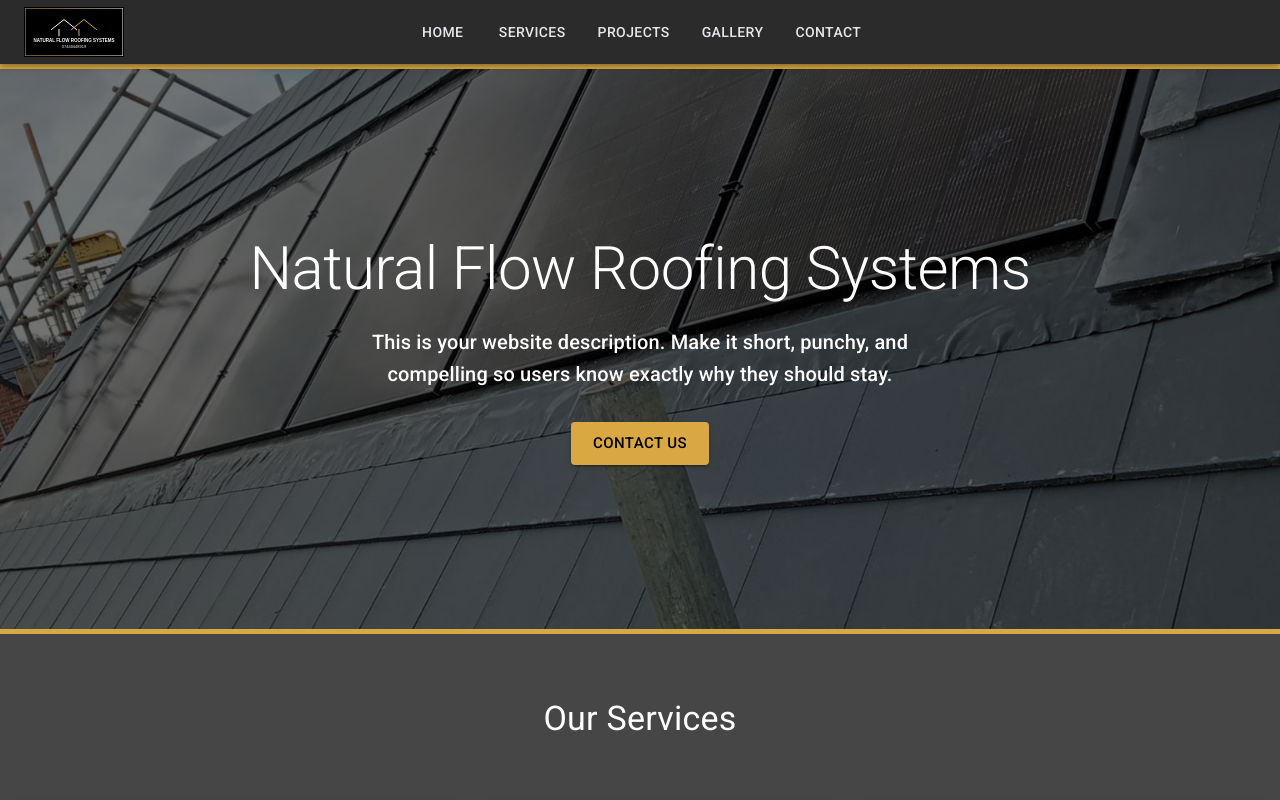
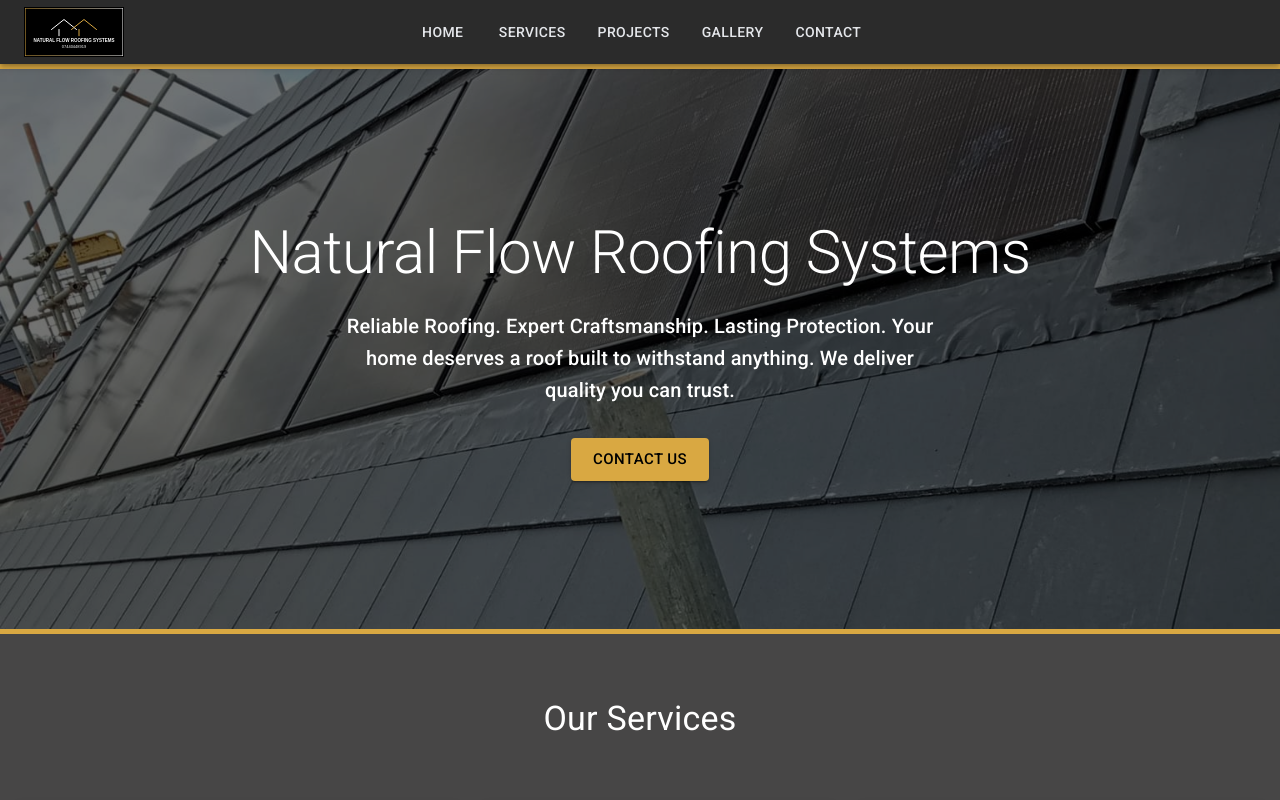
Before and after one commit to jkordek/rhroofing-website, a React (Vite) app: page / in a window 1280 px wide. Shown: the top 800 px of the page. Built offline with nearby package versions, Linux system fonts and the light colour scheme.

Commit message:
Add favicon

```diff
--- a/index.html
+++ b/index.html
@@ -3,7 +3,7 @@
   <head>
     <meta charset="UTF-8" />
     <meta name="viewport" content="width=device-width, initial-scale=1.0" />
-    <link rel="icon" href="public/favicon.ico" />
+    <link rel="icon" href="/favicon.ico" />
     <title>Natural Flow Roofing Services</title>
   </head>
   <body>
--- a/src/components/Hero.jsx
+++ b/src/components/Hero.jsx
@@ -38,8 +38,8 @@
           </Typography>
 
           <Typography variant="h6" sx={{ maxWidth: 600, mx: "auto", mb: 4 }}>
-            This is your website description. Make it short, punchy, and
-            compelling so users know exactly why they should stay.
+            Reliable Roofing. Expert Craftsmanship. Lasting Protection.
+            Your home deserves a roof built to withstand anything. We deliver quality you can trust.
           </Typography>
 
           <Button
```
Also changed, not shown: src/images/favicon.svg (added), 1 other file (tests, documents, lock files or other folders).
